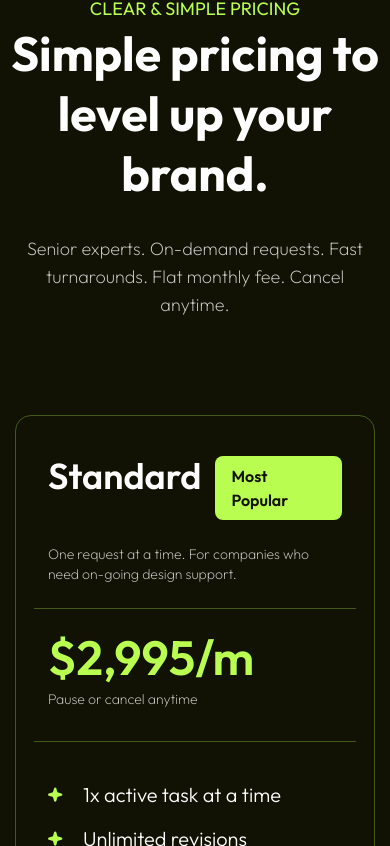
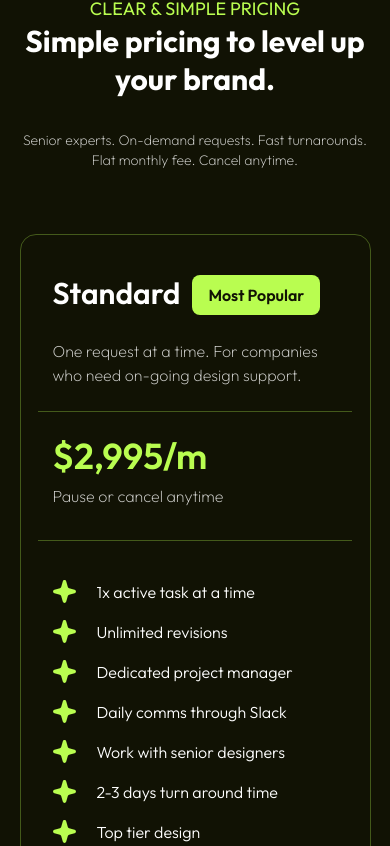
Before and after one commit to mehedihasanfaiyaz/kronix-saas, a React (Vite) app: page / in a window 390 px wide. Shown: the part 9178-10024 px from the top of the page. Built offline with nearby package versions, Linux system fonts and the light colour scheme.

Commit message:
feat(pricing): responsive

```diff
--- a/src/section/Pricing.tsx
+++ b/src/section/Pricing.tsx
@@ -8,61 +8,63 @@ export default function Pricing() {
         <p className="text-lg font-normal uppercase text-primary">
           Clear & Simple Pricing
         </p>
-        <h1 className="mx-auto max-w-[810px] text-5xl font-bold leading-tight">
+        <h1 className="mx-auto max-w-[810px] text-3xl font-bold leading-tight md:text-5xl">
           Simple pricing to level up your brand.
         </h1>
         <div className="pt-8">
-          <p className="mx-auto w-11/12 max-w-[462px] text-center text-lg font-extralight opacity-80">
+          <p className="mx-auto w-11/12 max-w-[462px] text-center text-sm font-extralight opacity-80 md:text-lg">
             Senior experts. On-demand requests. Fast turnarounds. Flat monthly
             fee. Cancel anytime.
           </p>
         </div>
       </div>
-      <div className="flex flex-col items-center gap-8 py-24 md:flex-row md:justify-center">
+      <div className="mt-4 flex flex-col items-center gap-8 py-12 md:mt-16 md:flex-row md:flex-wrap md:justify-center">
         {pricingCards.map((card, index) => (
           <div
             key={index}
-            className="h-[844px] w-[360px] rounded-2xl border border-primary border-opacity-30 bg-transparent py-10 text-white"
+            className="h-auto w-[90%] max-w-[360px] rounded-2xl border border-primary border-opacity-30 bg-transparent py-10 text-white md:h-[864px]"
           >
             <div className="px-8">
-              <div className="flex gap-3.5">
-                <h2 className="text-4xl font-semibold">{card.title}</h2>
+              <div className="flex gap-3">
+                <h2 className="text-3xl font-semibold md:text-4xl">
+                  {card.title}
+                </h2>
                 {card.badge && (
                   <Button
                     text={card.badge}
-                    className={`text-md px-4 py-2 font-[400] ${index === 1 && "bg-white"}`}
+                    className={`text-md px-4 py-2 font-[350] ${index === 1 && "bg-white"}`}
                   />
                 )}
               </div>
-              <p className="mt-6 text-sm font-extralight opacity-80">
+              <p className="text-md mt-6 font-extralight opacity-80 md:text-sm">
                 {card.description}
               </p>
             </div>
             <hr className="mx-auto my-6 h-[0.2px] w-[90%] border-0 bg-primary opacity-30" />
             <div className="px-8">
-              <div className="my-4 text-5xl font-semibold text-primary">
+              <div className="my-4 text-4xl font-semibold text-primary md:text-5xl">
                 {card.price}
               </div>
-              <p className="-mt-2 text-sm font-extralight opacity-80">
+              <p className="text-md -mt-2 font-extralight opacity-80 md:text-sm">
                 {card.note}
               </p>
             </div>
             <hr className="mx-auto mb-6 mt-8 h-[0.2px] w-[90%] border-0 bg-primary opacity-30" />
             <div className="px-8">
-              <ul className="my-10 space-y-4 text-xl font-light">
+              <ul className="text:base my-10 space-y-4 font-light md:text-xl">
                 {card.features.map((feature, featureIndex) => {
-                  // Split the feature text into an array of words
                   const words = feature.split(" ");
-                  // Combine the first 3 words into a single string
                   const primaryText = words.slice(0, 3).join(" ");
-                  // Combine the remaining words into a single string
                   const remainingText = words.slice(3).join(" ");
 
                   return (
                     <li key={featureIndex} className="flex gap-5">
-                      <img src={card.star} alt="star icon" />
+                      <img
+                        src={card.star}
+                        alt="star icon"
+                        className="h-6 w-6"
+                      />
                       <span>
-                        {/* Check if the current card is the second card and if the feature is the first one */}
                         {card === pricingCards[1] && featureIndex === 0 ? (
                           <>
                             <span className="font-[500] text-primary">
@@ -78,6 +80,7 @@ export default function Pricing() {
                   );
                 })}
               </ul>
+              <div className="flex flex-col md:gap-4">
                 <Button
                   text="Book A Call"
                   className="mx-2 border border-primary bg-transparent py-4 font-[400] text-white"
@@ -88,6 +91,7 @@ export default function Pricing() {
                 />
               </div>
             </div>
+          </div>
         ))}
       </div>
     </div>
```
Lines whose indentation alone changed are shown as unchanged.
